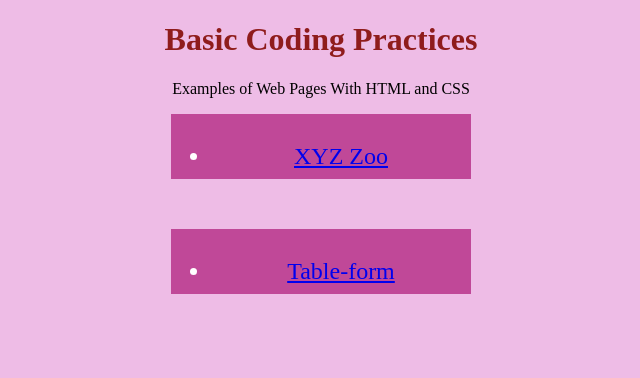
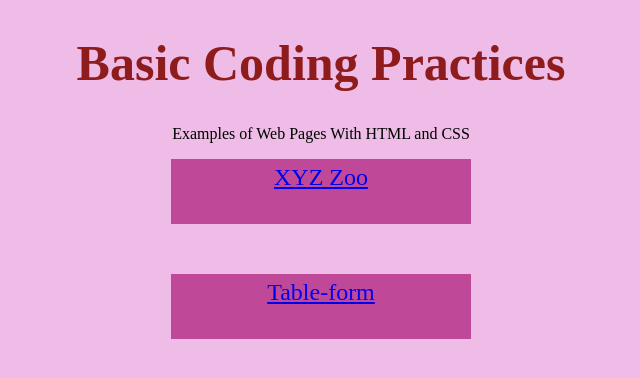
Before and after one commit to amaasyl/basic-coding, a plain HTML site: page index.html in a window 1280 px wide. Shown: the whole page, without its empty margins (319-959 px from the left). Drawn offline with Linux system fonts and the light colour scheme.

Commit message:
Update style.css

```diff
--- a/style.css
+++ b/style.css
@@ -4,6 +4,12 @@ body{
 }
 h1{
 color: #8f1c1c;
+font-size: 50px;
+}
+ul{
+    list-style-type: none;
+    margin:0px;
+    padding:0px;
 }
 #box-1{
     background-color: #c04898;
```
